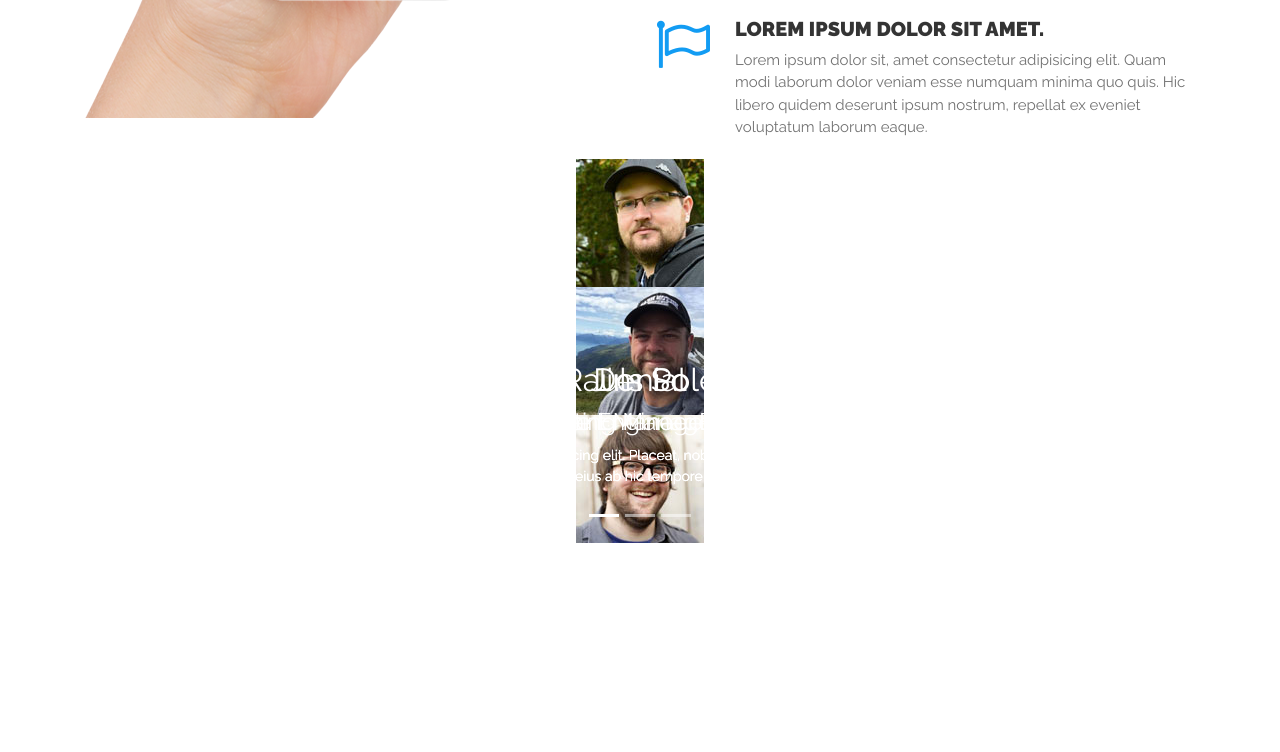
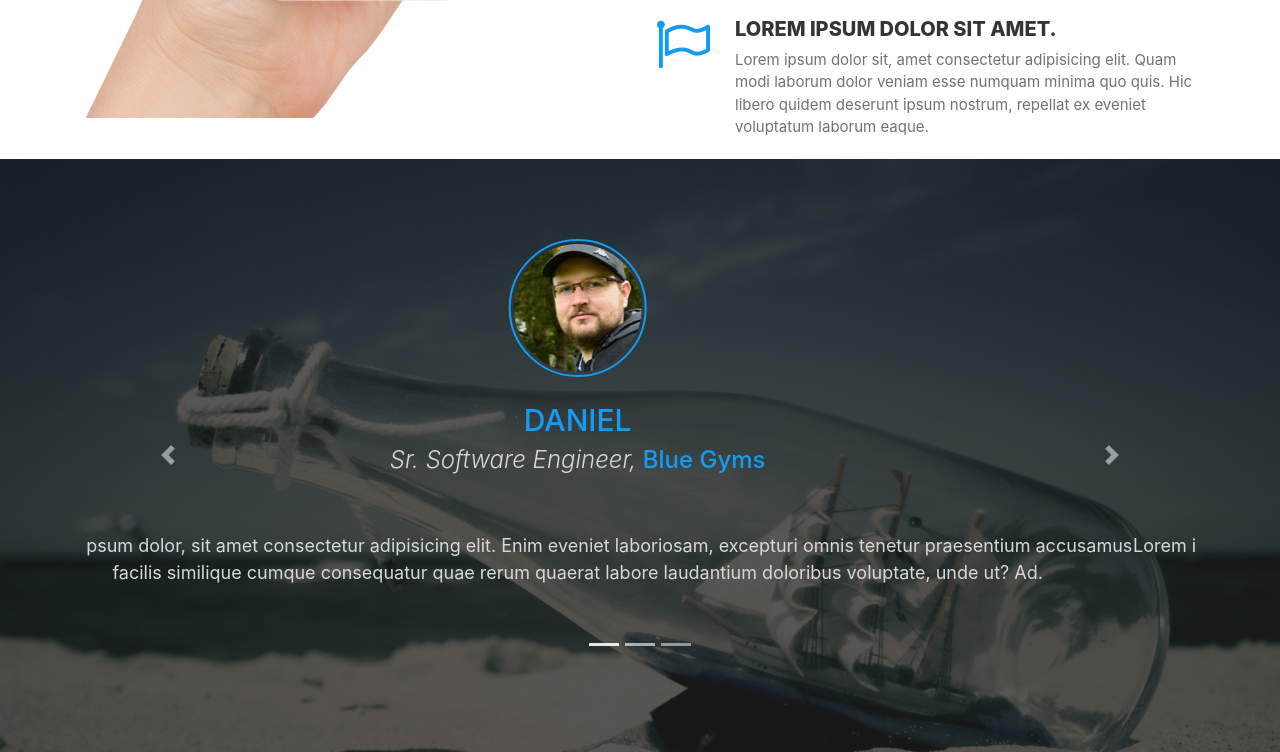
Before and after one commit to PhyoPyae94/sbp, a plain HTML site: page index.html in a window 1280 px wide. Shown: the part 1501-2253 px from the top of the page. Before the commit the page ends 2044 px from the top, so only its background shows below. Drawn offline with nearby package versions, Linux system fonts and the light colour scheme.

Commit message:
adding testimonial section

```diff
--- a/css/style.css
+++ b/css/style.css
@@ -88,8 +88,10 @@ p {
 .btn-download,
 .btn-download:focus,
 .btn-download:active,
-.btn-download:visited {
+.btn-download:visited
+{
     background: transparent;
+    color: #129cf3;
     border-color: #129cf3;
     padding-top: 10px;
     padding-bottom: 10px;
@@ -103,12 +105,10 @@ p {
     -moz-transition: all 1s;
     -o-transition: all 1s;
 }
-
 .btn-download:hover {
-    background: #129cf3;
+    background-color: #129cf3;
     color: #fff;
 }
-
 .btn-tour,
 .btn-tour:focus,
 .btn-tour:active,
@@ -125,13 +125,14 @@ p {
     -o-transition: all 1s;
 }
 .btn-tour:hover {
+    background: #a9adb0;
     color: #fff;
 }
-/* .btn-tour i {
+.btn-tour i {
     font-size: 20px;
     padding-left: 5px;
     color: #129cf3;
-} */
+}
 .header-iphone img {
     width: 100%;
 }
@@ -197,5 +198,54 @@ p {
 .choose-us-item p {
     color: #727272;
     font-size: 15px;
+}
 
+/* ====== testimonial ======= */
+
+.testimonial {
+    background: url("../images/testimonial-bg.jpg");
+    background-attachment: fixed;
+    background-repeat: no-repeat;
+    background-size: cover;
+    -moz-background-size: cover;
+    -o-background-size: cover;
+    -webkit-background-size: cover;
+    background-position: 50% 50%;
 }
+.testimonial-overlay {
+    background: rgba(31, 31, 31, 0.75);
+    padding-top: 80px;
+    padding-bottom: 80px;
+}
+.carousel-indicators {
+    bottom: -10px;
+}
+.carousel-inner .carousel-item img {
+    border: 2px solid #129cf3;
+    border-radius: 50%;
+    padding: 3px;
+}
+.testimonial-caption {
+    padding-bottom: 70px;
+}
+.testimonial-caption h2 {
+    color: #129cf3;
+    text-transform: uppercase;
+    font-weight: 900px;
+    font-size: 30px;
+    margin-top: 25px;
+}
+.testimonial-caption h4 {
+    color: #129cf3;
+}
+.testimonial-caption h4 span {
+    color: #d8d8d8;
+     font-style: italic;
+     font-weight: 300;
+}
+.testimonial-caption p {
+    color: #d8d8d8;
+    font-size: 18px;
+    line-height: 27px;
+    padding-top: 50px;
+}
--- a/index.html
+++ b/index.html
@@ -17,6 +17,8 @@
     <link rel="stylesheet" type="text/css" href="css/bootstrap.min.css">
     <link rel="stylesheet" type="text/css" href="css/font-awesome.min.css">
     <link rel="stylesheet" type="text/css" href="css/style.css">
+    <link rel="stylesheet" href="https://stackpath.bootstrapcdn.com/bootstrap/4.2.1/css/bootstrap.min.css" integrity="sha384-GJzZqFGwb1QTTN6wy59ffF1BuGJpLSa9DkKMp0DgiMDm4iYMj70gZWKYbI706tWS" crossorigin="anonymous">
+
 
 </head>
 <body>
@@ -121,46 +123,46 @@
             <div class="container">
                 <div class="row">
                     <div class="col-md-12">
-                        <div id="carouselTestimonial" class="carousel slide" data-ride="carousel">
+                        <div id="carousel-testimonial" class="carousel slide" data-ride="carousel">
                             <ol class="carousel-indicators">
-                                <li data-target="#carouselTestimonial" data-slide-to="0" class="active"></li>
-                                <li data-target="#carouselTestimonial" data-slide-to="1"></li>
-                                <li data-target="#carouselTestimonial" data-slide-to="2"></li>
+                            <li data-target="#carousel-testimonial" data-slide-to="0" class="active"></li>
+                            <li data-target="#carousel-testimonial" data-slide-to="1"></li>
+                            <li data-target="#carousel-testimonial" data-slide-to="2"></li>
                             </ol>
                             <div class="carousel-inner">
-                                <div class="item active text-center">
-                                    <img src="images/client-01.jpg" alt="testimonial" class="center-block">
-                                    <div class="carousel-caption d-none d-md-block">
-                                        <h2>Denial</h2>
-                                        <h4><span> Sr. Software Engineer,</span>Blue Gyms</h4>
-                                        <p>Lorem ipsum dolor sit amet consectetur adipisicing elit. Placeat, nobis rem, neque tempora similique nisi numquam eveniet nulla expedita atque iusto eius ab hic tempore excepturi ullam culpa facilis quod.</p>
+                                <div class="carousel-item active text-center">
+                                    <img src="images/client-01.jpg" alt="Dragon">
+                                    <div class="testimonial-caption">
+                                    <h2>Daniel</h2>
+                                    <h4><span>Sr. Software Engineer,</span> Blue Gyms</h4>
+                                    <p>Lorem ipsum dolor, sit amet consectetur adipisicing elit. Enim eveniet laboriosam, excepturi omnis tenetur praesentium accusamus facilis similique cumque consequatur quae rerum quaerat labore laudantium doloribus voluptate, unde ut? Ad.</p>
                                     </div>
                                 </div>
-                                <div class="item text-center">
-                                    <img src="images/client-02.jpg" alt="testimonial" class="center-block">
-                                    <div class="carousel-caption d-none d-md-block">
-                                        <h2>Jim So</h2>
-                                        <h4><span> Marketting Manager,</span>Risko</h4>
-                                        <p>Lorem ipsum dolor sit amet consectetur adipisicing elit. Placeat, nobis rem, neque tempora similique nisi numquam eveniet nulla expedita atque iusto eius ab hic tempore excepturi ullam culpa facilis quod.</p>
+                                <div class="carousel-item text-center">
+                                    <img src="images/client-02.jpg" alt="Dragon">
+                                    <div class="testimonial-caption">
+                                    <h2>Rauls Poles</h2>
+                                    <h4><span>Marketting Manager,</span> Risko</h4>
+                                    <p>Lorem ipsum dolor, sit amet consectetur adipisicing elit. Enim eveniet laboriosam, excepturi omnis tenetur praesentium accusamus facilis similique cumque consequatur quae rerum quaerat labore laudantium doloribus voluptate, unde ut? Ad.</p>
                                     </div>
                                 </div>
-                                <div class="item text-center">
-                                    <img src="images/client-03.jpg" alt="testimonial" class="center-block">
-                                    <div class="carousel-caption d-none d-md-block">
-                                        <h2>Rauls Pole</h2>
-                                        <h4><span> Assistant Manager,</span>Gidfo</h4>
-                                        <p>Lorem ipsum dolor sit amet consectetur adipisicing elit. Placeat, nobis rem, neque tempora similique nisi numquam eveniet nulla expedita atque iusto eius ab hic tempore excepturi ullam culpa facilis quod.</p>
+                                <div class="carousel-item text-center">
+                                    <img src="images/client-03.jpg" alt="Dragon">
+                                    <div class="testimonial-caption">
+                                    <h2>Jim So</h2>
+                                    <h4><span>Assistant Manager,</span> Gidfo</h4>
+                                    <p>Lorem ipsum dolor, sit amet consectetur adipisicing elit. Enim eveniet laboriosam, excepturi omnis tenetur praesentium accusamus facilis similique cumque consequatur quae rerum quaerat labore laudantium doloribus voluptate, unde ut? Ad.</p>
                                     </div>
                                 </div>
                             </div>
-                            <a class="carousel-control-prev" href="#carouselTestimonial" role="button" data-slide="prev">
-                                <span class="carousel-control-prev-icon" aria-hidden="true"></span>
+                                <a href="#carousel-testimonial" class="carousel-control-prev" data-slide="prev">
+                                <span class="carousel-control-prev-icon"></span>
                                 <span class="sr-only">Previous</span>
-                            </a>
-                            <a class="carousel-control-next" href="#carouselTestimonial" role="button" data-slide="next">
-                                <span class="carousel-control-next-icon" aria-hidden="true"></span>
+                                </a>
+                                <a href="#carousel-testimonial" class="carousel-control-next" data-slide="next">
+                                <span class="carousel-control-next-icon"></span>
                                 <span class="sr-only">Next</span>
-                            </a>
+                                </a>
                         </div>
                     </div>
                 </div>
@@ -168,8 +170,12 @@
         </div>
     </section>
 
+
     <script src="js/jquery.js"></script>
     <script src="js/bootstrap.min.js"></script>
+    <script src="https://code.jquery.com/jquery-3.3.1.slim.min.js" integrity="sha384-q8i/X+965DzO0rT7abK41JStQIAqVgRVzpbzo5smXKp4YfRvH+8abtTE1Pi6jizo" crossorigin="anonymous"></script>
+    <script src="https://cdnjs.cloudflare.com/ajax/libs/popper.js/1.14.6/umd/popper.min.js" integrity="sha384-wHAiFfRlMFy6i5SRaxvfOCifBUQy1xHdJ/yoi7FRNXMRBu5WHdZYu1hA6ZOblgut" crossorigin="anonymous"></script>
+    <script src="https://stackpath.bootstrapcdn.com/bootstrap/4.2.1/js/bootstrap.min.js" integrity="sha384-B0UglyR+jN6CkvvICOB2joaf5I4l3gm9GU6Hc1og6Ls7i6U/mkkaduKaBhlAXv9k" crossorigin="anonymous"></script>
 
 </body>
 </html>
```
